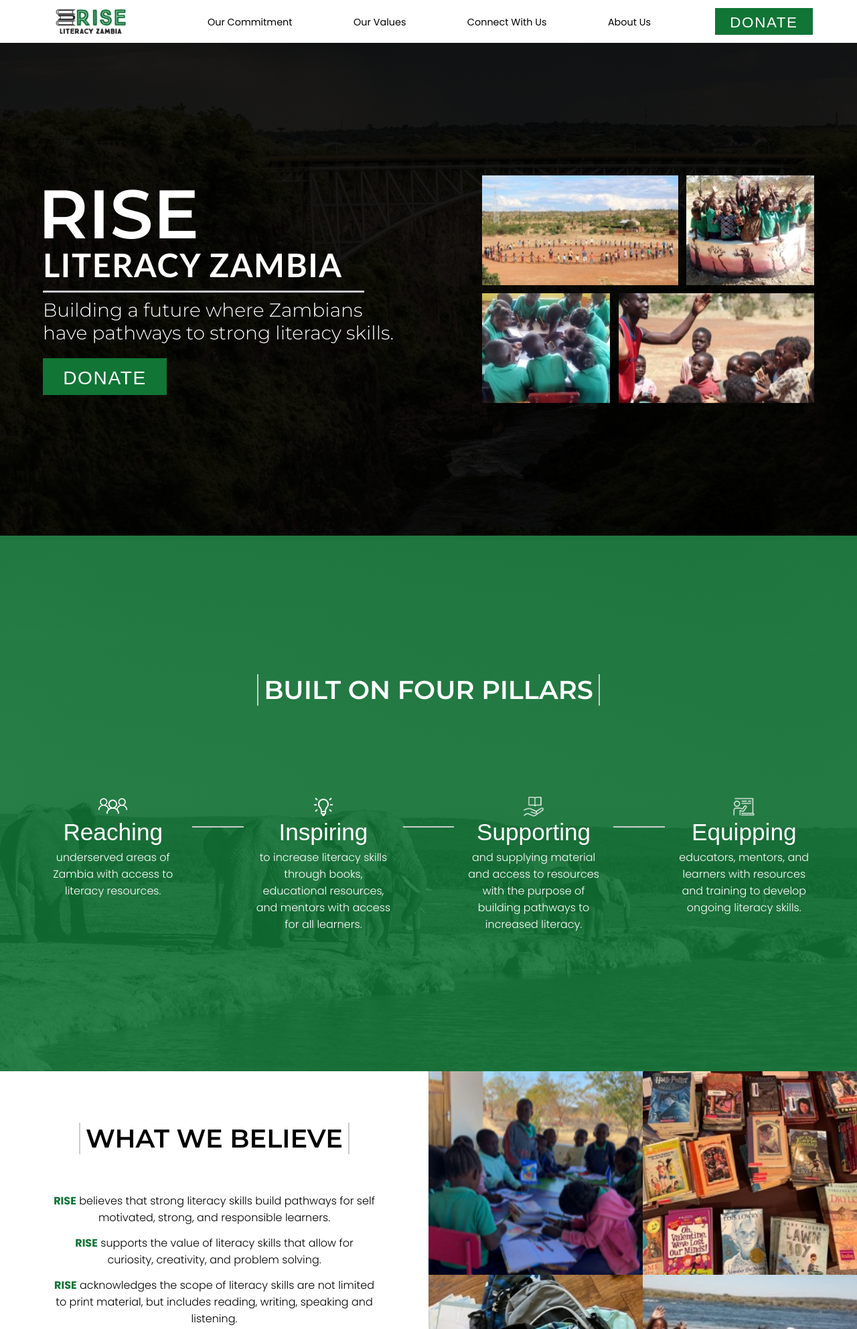
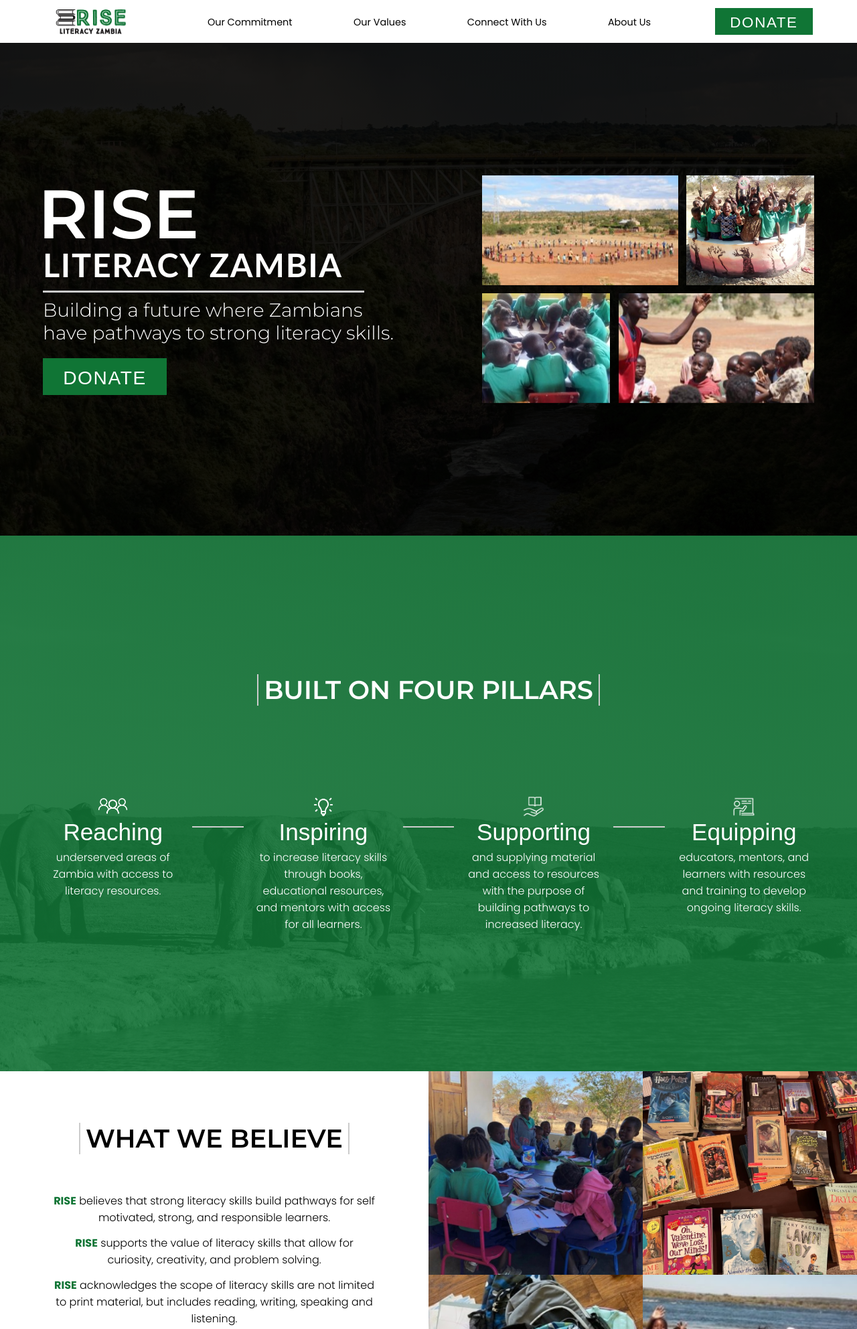
Before and after one commit to NathanBrownWebDev/Rise-Literacy-Zambia-Website, a plain HTML site: page index.html in a window 1280 px wide. Shown: the top 1985 px of the page at 67% size. Drawn offline with Linux system fonts and the light colour scheme; a web font is replaced by a local one.

Commit message:
photo updates

```diff
--- a/index.html
+++ b/index.html
@@ -19,7 +19,7 @@
     <header class="header">
         <div class="header__flex-wrapper">
             <a class="header-logo-link"href="index.html">
-                <img class="header-logo-link__image" src="../images/rise-zambia-logo-mobile-two.jpeg"
+                <img class="header-logo-link__image" src="../images/rise-zambia-logo-cropped-compressed.jpeg"
                      alt="Rise Literacy Zambia Logo Home Screen Link">
             </a>
 
@@ -64,7 +64,7 @@
             </div>
             <div class="hero-photos-grid-container">
                 <img src="../images/siamate-circle-of-people.jpeg" alt="" class="hero-photos HP-one">
-                <img src="../images/children-in-concrete-circle.jpeg" alt="" class="hero-photos HP-two">
+                <img src="../images/children-in-concrete-circle.jpg" alt="" class="hero-photos HP-two">
                 <img src="../images/kids-learning.jpeg" alt="" class="hero-photos HP-three">
                 <img src="../images/teacher-with-children.jpeg" alt="" class="hero-photos HP-four">
             </div>
@@ -114,8 +114,8 @@
 
         <section class="section values-section" id="values">
             <div class="values-section__grid">
-                <img src="../images/zambia-classroom.jpeg" alt="" class="values-images values-image-one">
-                <img src="../images/books.jpeg" alt="" class="values-images values-image-two">
+                <img src="../images/zambia-classroom.jpg" alt="" class="values-images values-image-one">
+                <img src="../images/donation-books.jpg" alt="" class="values-images values-image-two">
                 <div class="values-section__grid__text">
                     <h2 class="section__title values-title">What We Believe</h2>
                     <p class="values-section__grid__text__paragraphs">
--- a/script.js
+++ b/script.js
@@ -1,7 +1,3 @@
-//load top of webpage on reload
-// window.onbeforeunload = function () {
-//     window.scrollTo(0, 0);
-// }
 //hide/show nav bar on scroll
 const navCheckbox = document.querySelector(".nav-checkbox");
 const navHeader = document.querySelector('.header');
@@ -34,3 +30,4 @@
   }
   prevScrollpos = currentScrollPos;
 }
+//---intersection observer-----------------
--- a/styles.css
+++ b/styles.css
@@ -163,6 +163,7 @@
     transform: scale(0,1);
     transform-origin: right;
     transition: transform .4s ease-in-out;
+    overflow: scroll;
 }
 @supports (backdrop-filter: blur(.2rem)) {
     .nav__list {
```
Also changed, not shown: images/Ken-Machisa-sorting.jpg (deleted), images/books.jpeg (deleted), images/children-in-concrete-circle.JPG (added), images/children-in-concrete-circle.jpeg (deleted), images/donation-books.jpg (added), images/zambia-classroom-three.jpeg (added), images/zambia-classroom.jpeg (deleted), images/zambia-classroom.jpg (added).
